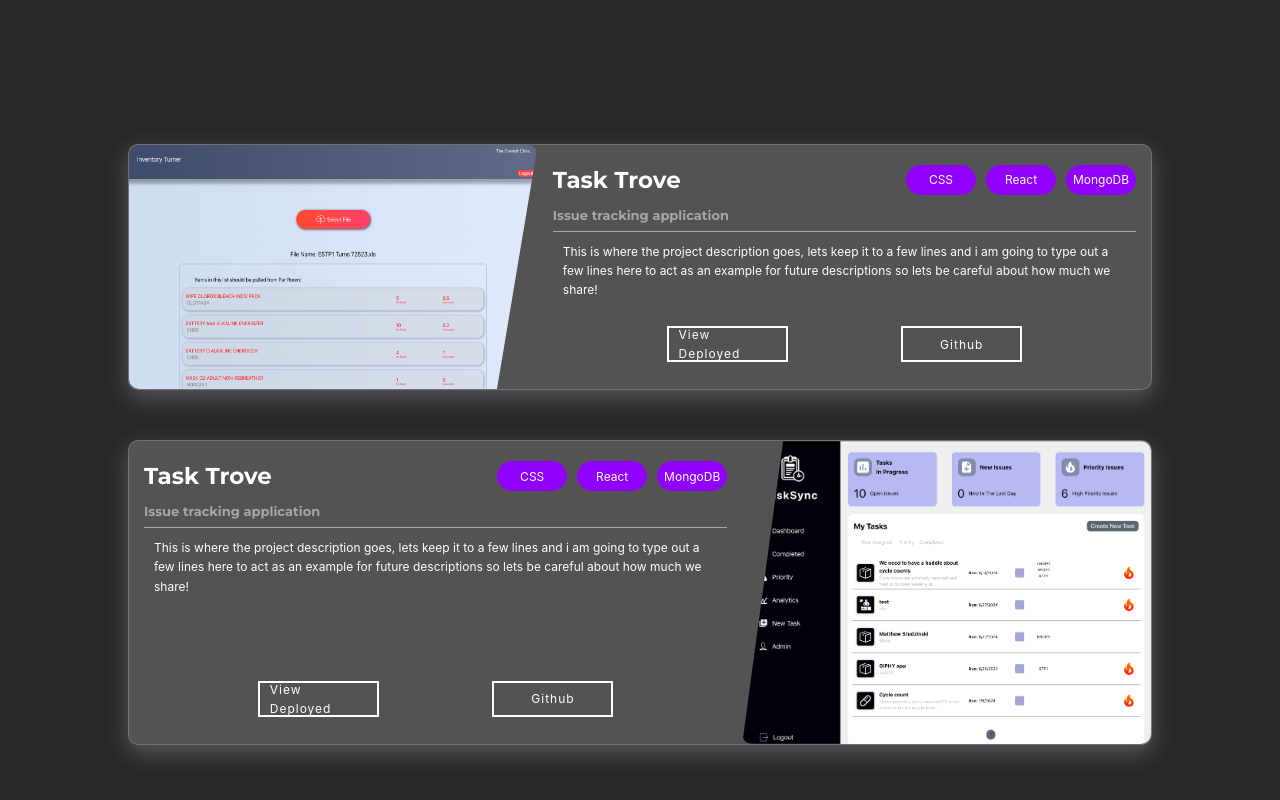
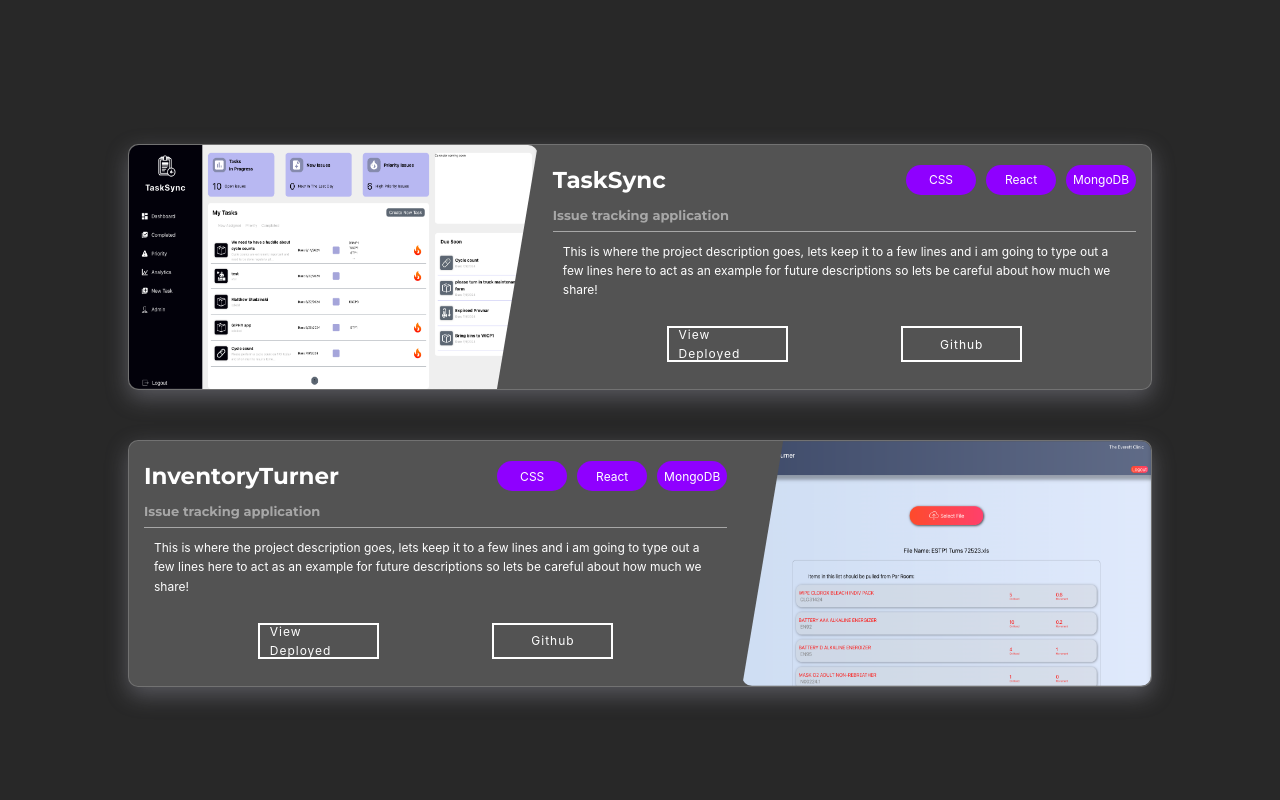
Before and after one commit to MattStudzinski/PortfolioV2, a React (Create React App) app: page / in a window 1280 px wide. Shown: the part 2635-3435 px from the top of the page. Built offline with nearby package versions, Linux system fonts and the light colour scheme.

Commit message:
deployment

```diff
--- a/src/componets/Projects.jsx
+++ b/src/componets/Projects.jsx
@@ -49,7 +49,7 @@
                     <div className='projects__info-container'>
                         <div className='projects__body-container'>
                         <div className='projects__header-container'>
-                    <h1 className='projects__title'>Task Trove</h1>
+                    <h1 className='projects__title'>TaskSync</h1>
 
 
                     <ul className='projects__tech-stack'>
@@ -77,7 +77,7 @@
                     <div className='projects__info-container'>
                         <div className='projects__body-container'>
                         <div className='projects__header-container'>
-                    <h1 className='projects__title'>Task Trove</h1>
+                    <h1 className='projects__title'>InventoryTurner</h1>
 
 
                     <ul className='projects__tech-stack'>
```
Also changed, not shown: src/svg/ITurner.png, src/svg/TaskSync.png.
